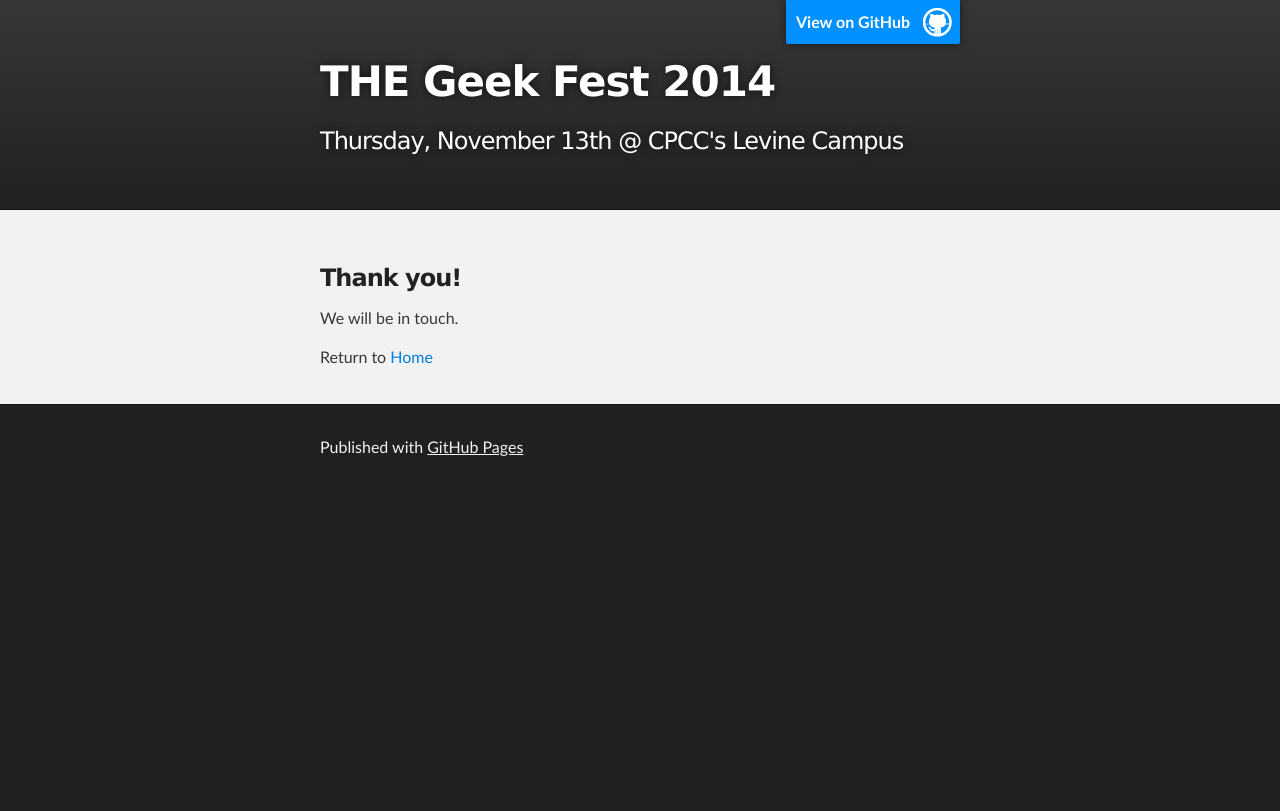
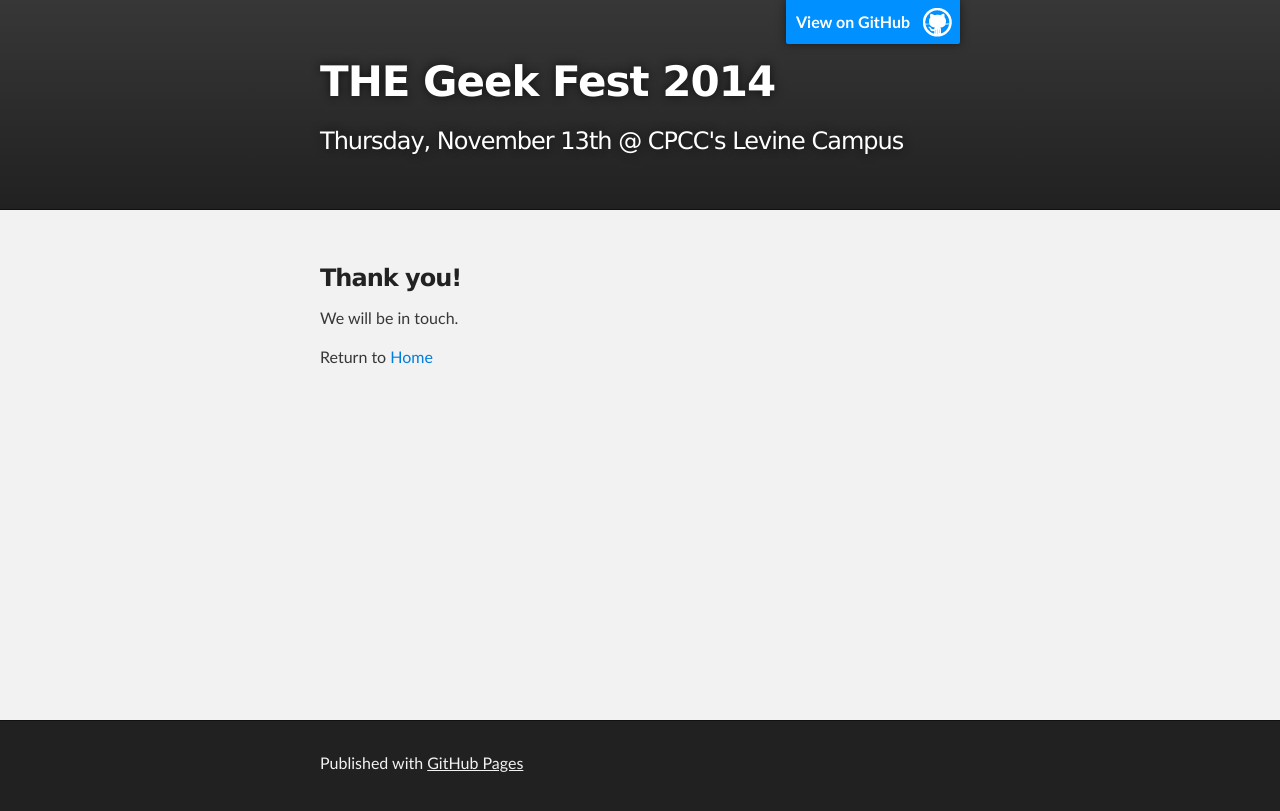
Before and after one commit to bkeyvani/thegeekfest.github.io, a Jekyll site: the page built from thanks/index.html, in a window 1280 px wide. Shown: the top 811 px of the page. Built offline with Jekyll 4.4.1, drawn with Linux system fonts in a browser that asks for light colours; nearby versions of some CDN libraries.

```diff
--- a/assets/stylesheets/stylesheet.css
+++ b/assets/stylesheets/stylesheet.css
@@ -309,6 +309,10 @@ Full-Width Styles
   padding: 50px 10px 30px 10px;
 }
 
+#main_content.inner {
+    min-height: 450px;
+}
+
 #project_title {
   margin: 0;
   color: #fff;
--- a/participate/index.html
+++ b/participate/index.html
@@ -15,7 +15,7 @@ form: google
 <!-- small hack to redirect the Google Form to local `thanks.html` page instead of Google confirmation page -->
 <script type="text/javascript">var submitted=false;</script>
 <iframe name="hidden_iframe" id="hidden_iframe" style="display:none;"
-onload="if(submitted){window.location='thanks.html';}"></iframe>
+onload="if(submitted){window.location='/thanks';}"></iframe>
 <!-- end hack -->
 
 <form action="https://docs.google.com/forms/d/16SMTPQT8S_REEx5UZ7iDg7B0mmxk86cEi0xFEH-MRv8/formResponse" method="POST" id="ss-form" target="hidden_iframe" onsubmit="submitted=true;">
```
Also changed, not shown: thanks/index.html (renamed from participate/thanks.html).
